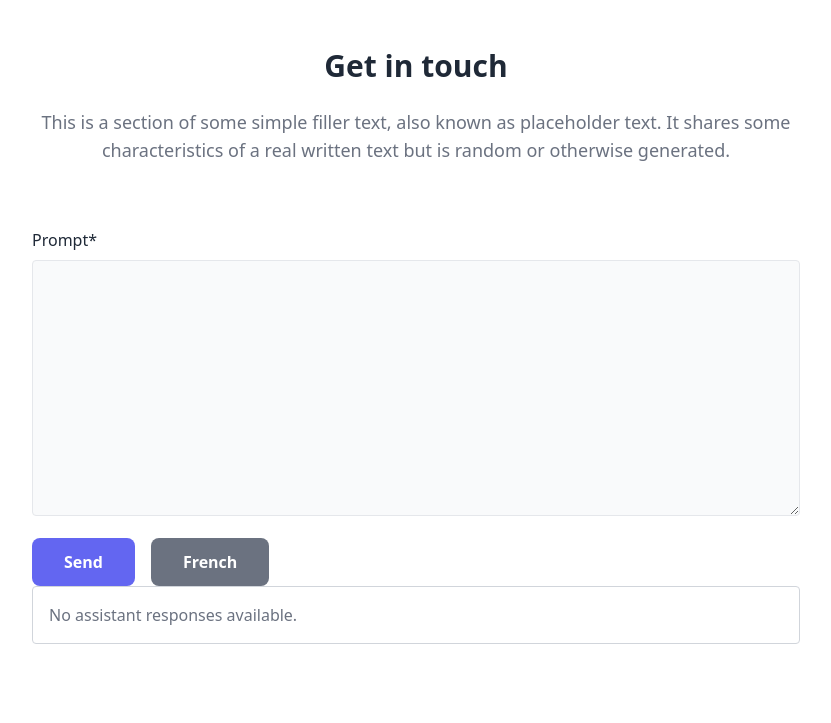
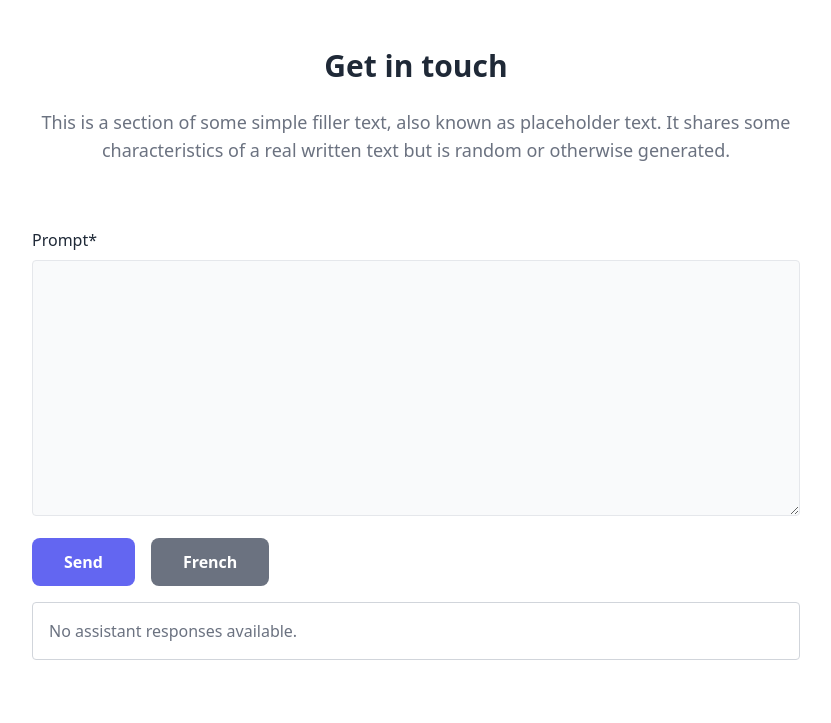
Before and after one commit to nandinichhajed/Nandini, a Django app: page /process/prompt/ in a window 1280 px wide. Shown: the top 723 px of the page, without its empty margins (224-1055 px from the left). Run offline with Django 4.2, Linux system fonts and the light colour scheme; data that the repository does not hold is empty; some libraries are stand-ins or nearby versions.

Commit message:
correcting line spaces

```diff
--- a/ChatGPT/templates/prompt.html
+++ b/ChatGPT/templates/prompt.html
@@ -42,20 +42,19 @@
                 </form>
 
                 <!-- form - end -->
-
-                <div class="mx-auto max-w-screen-md">
+                <div class="mx-auto max-w-screen-md mt-4">
                     {% csrf_token %}
-                    <div class="border border-gray-300 rounded p-4 mb-4">
-                      {% if contxt %}
+                    <div class="border border-gray-300 rounded p-4 mb-4 mt-4">
+                        {% if contxt %}
                         <p class="font-bold mb-2">Prompt:</p>
                         <p class="mb-4">{{ contxt.last.user_prompt }}</p>
                         <p class="font-bold mb-2">Response:</p>
                         <p>{{ contxt.last.assistant_response }}</p>
-                      {% else %}
+                        {% else %}
                         <p class="text-gray-500">No assistant responses available.</p>
-                      {% endif %}
+                        {% endif %}
                     </div>
-                  </div>
+                </div>
             </div>
         </div>
 {% endblock %}
```
Also changed, not shown: ChatGPT/static/js/index.js (line endings or trailing spaces).
